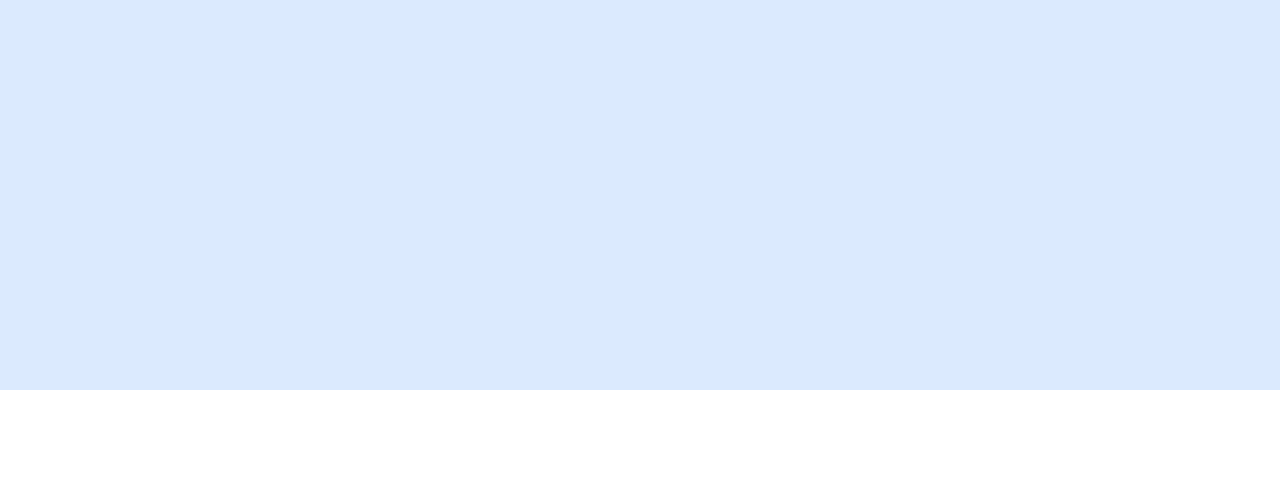
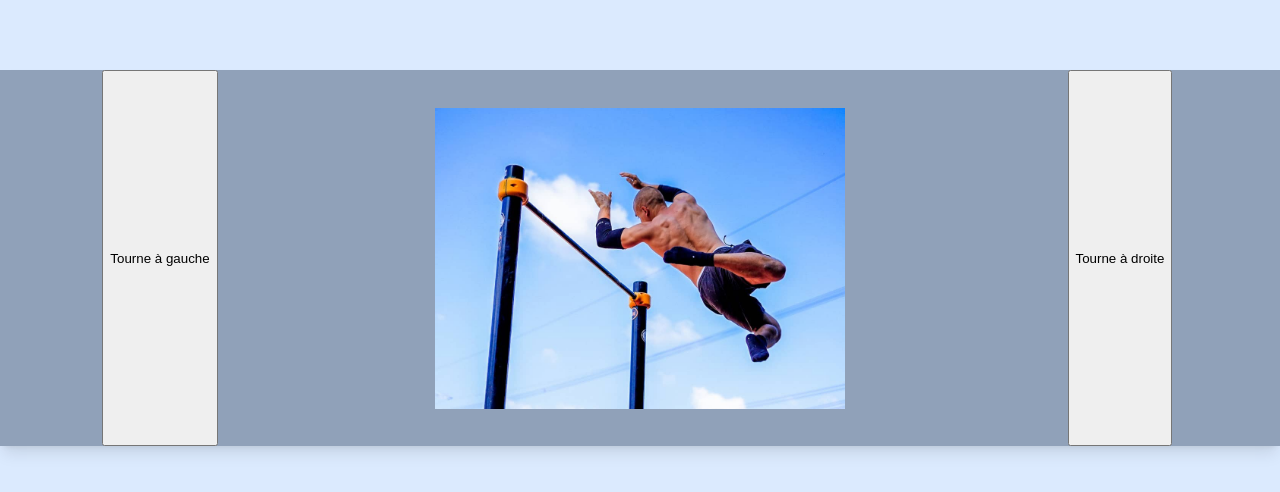
Before and after one commit to ElieMvB/PersonalWebsite, a React (Vite) app: page / in a window 1280 px wide. Shown: the part 1172-1664 px from the top of the page. Before the commit the page ends 1562 px from the top, so only its background shows below. Built offline with nearby package versions, Linux system fonts and the light colour scheme.

Commit message:
wip: add slide bare home page

```diff
--- a/src/pages/Home.jsx
+++ b/src/pages/Home.jsx
@@ -1,6 +1,52 @@
 import { MainBanner } from "../components/banners/MainBanner"
 import {TopMenu} from "../components/TopMenu"
 import { GoTopButton } from "../components/GoTopButton"
+import { useState } from "react"
+import le36 from "../assets/images/36.jpg"
+import front from "../assets/images/front.jpg"
+
+function SlideMenu () {
+  const [ind, setInd] = useState(0);
+  const img = [le36, front];
+
+  function rightButtonClick () {
+    console.log("right");
+    if (ind == img.length - 1) {
+      setInd(0);
+    } else {
+      setInd(ind + 1);
+    }
+  }
+
+  function leftButtonClick () {
+    console.log("left");
+    if (ind == 0) {
+      setInd(img.length - 1);
+    } else {
+      setInd(ind - 1);
+    }
+  }
+
+  return (
+    <div className="bg-slate-400 shadow-lg">
+      <div className="grid grid-cols-4 flex">
+        <div className="col-span-1 col-start-1 flex center justify-center">
+          <button
+            onClick={leftButtonClick}
+            className="h-[100%]">
+            Tourne à gauche
+            </button>
+        </div>
+        <div className="col-span-2 col-start-2 flex center justify-center items-center">
+          <img className="w-[80%] object-contain h-[80%]" src={img[ind]} />
+        </div>
+        <div className="col-span-1 col-start-4 flex center justify-center">
+          <button onClick={rightButtonClick}>Tourne à droite</button>
+        </div>
+      </div>
+    </div>
+  )
+}
 
 function Home () {
   return (
@@ -15,7 +61,9 @@ function Home () {
         ou autre.
       </h2>
     </div>
-    <div style={{height: '50vh'}}></div>
+    <div style={{height: '10vh'}}></div>
+    <SlideMenu/>
+    <div style={{height: '20vh'}}></div>
   </div>
   )
 }
```
